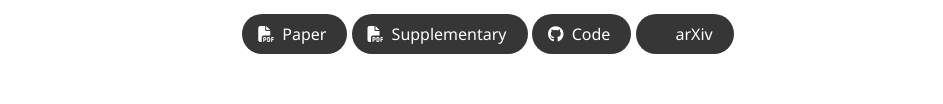
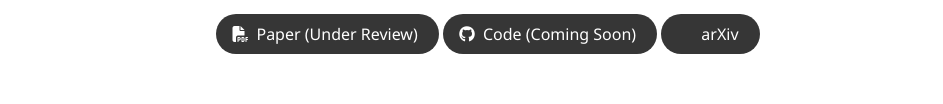
Before and after one commit to tapowanliwuyun/MT-Gaussians, a plain HTML site: page index.html in a window 1280 px wide. Shown: the part 331-435 px from the top of the page, without its empty margins (152-1095 px from the left). Drawn offline with nearby package versions, Linux system fonts and the light colour scheme; some icons are missing; a web font is replaced by a local one.

Commit message:
Update index.html

```diff
--- a/index.html
+++ b/index.html
@@ -72,34 +72,23 @@
                     <div class="publication-links">
                          <!-- Arxiv PDF link -->
                       <span class="link-block">
-                        <a href="https://arxiv.org/pdf/<ARXIV PAPER ID>.pdf" target="_blank"
+                        <a href="https://github.com/tapowanliwuyun/MT-Gaussians/" target="_blank"
                         class="external-link button is-normal is-rounded is-dark">
                         <span class="icon">
                           <i class="fas fa-file-pdf"></i>
                         </span>
-                        <span>Paper</span>
+                        <span>Paper (Under Review)</span>
                       </a>
                     </span>
 
-                    <!-- Supplementary PDF link -->
-                    <span class="link-block">
-                      <a href="static/pdfs/supplementary_material.pdf" target="_blank"
-                      class="external-link button is-normal is-rounded is-dark">
-                      <span class="icon">
-                        <i class="fas fa-file-pdf"></i>
-                      </span>
-                      <span>Supplementary</span>
-                    </a>
-                  </span>
-
                   <!-- Github link -->
                   <span class="link-block">
-                    <a href="https://github.com/YOUR REPO HERE" target="_blank"
+                    <a href="https://github.com/tapowanliwuyun/MT-Gaussians/" target="_blank"
                     class="external-link button is-normal is-rounded is-dark">
                     <span class="icon">
                       <i class="fab fa-github"></i>
                     </span>
-                    <span>Code</span>
+                    <span>Code (Coming Soon)</span>
                   </a>
                 </span>
 
```
